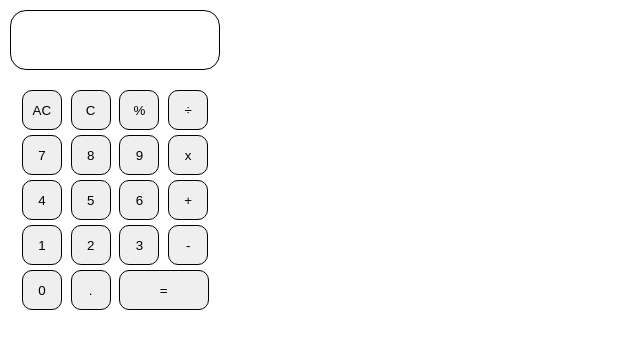
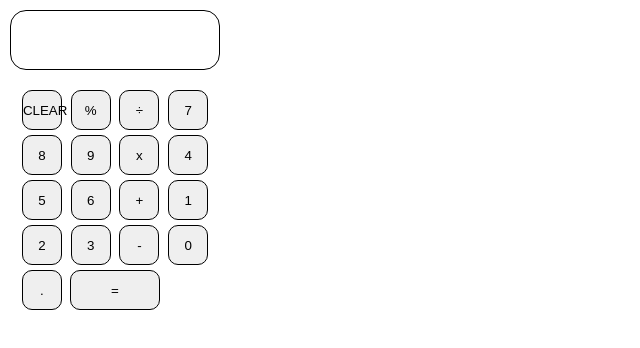
Before and after one commit to j-jinjia/calculator-challenge, a plain HTML site: page index.html in a window 1280 px wide. Shown: the whole page, without its empty margins (0-640 px from the left). Drawn offline with Linux system fonts and the light colour scheme.

Commit message:
Corrected errors and changed layout of calculator

```diff
--- a/index.html
+++ b/index.html
@@ -14,8 +14,7 @@
         <p class ="display__operation"></p>
     </section>
     <section class =calculator>
-        <button class="calculator__button calculator__restart">AC</button>
-        <button class="calculator__button calculator__delete">C</button>
+        <button class="calculator__button calculator__restart" id="restart_button">CLEAR</button>
         <button class="calculator__button calculator__operator">%</button>
         <button class="calculator__button calculator__operator">÷</button>
         <button class="calculator__button calculator__number">7</button>
```
